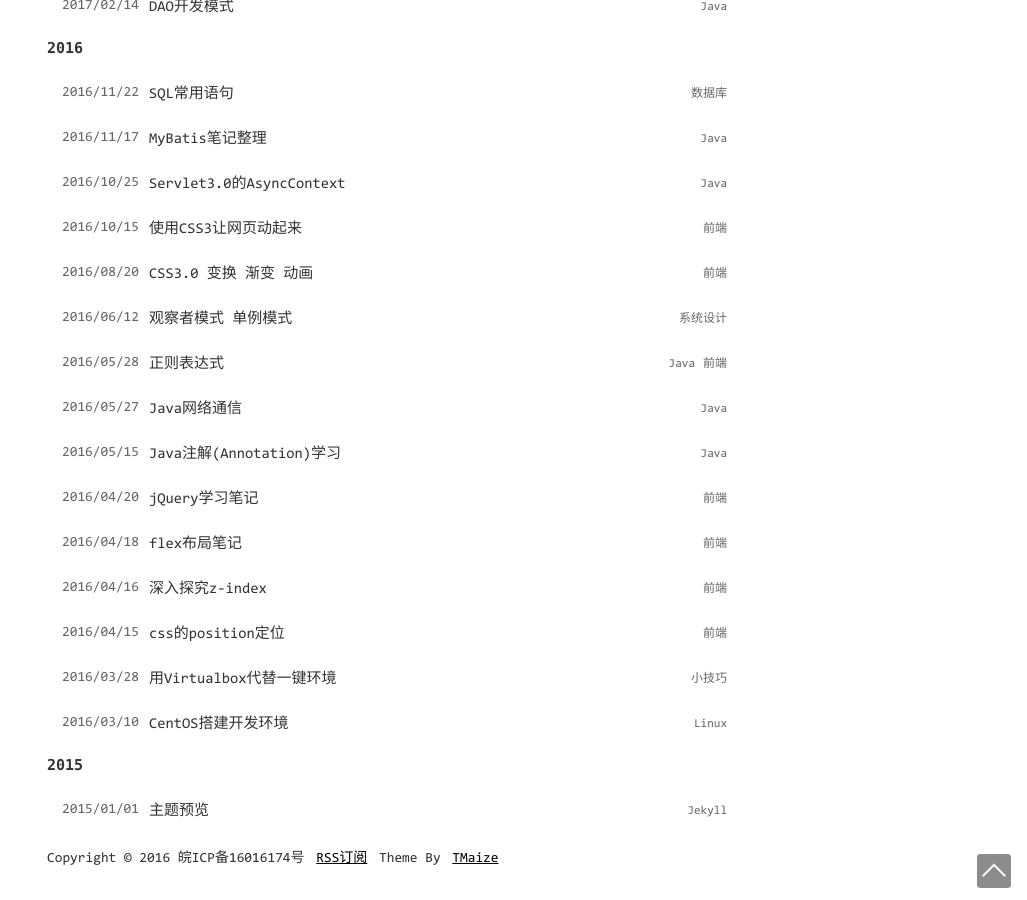
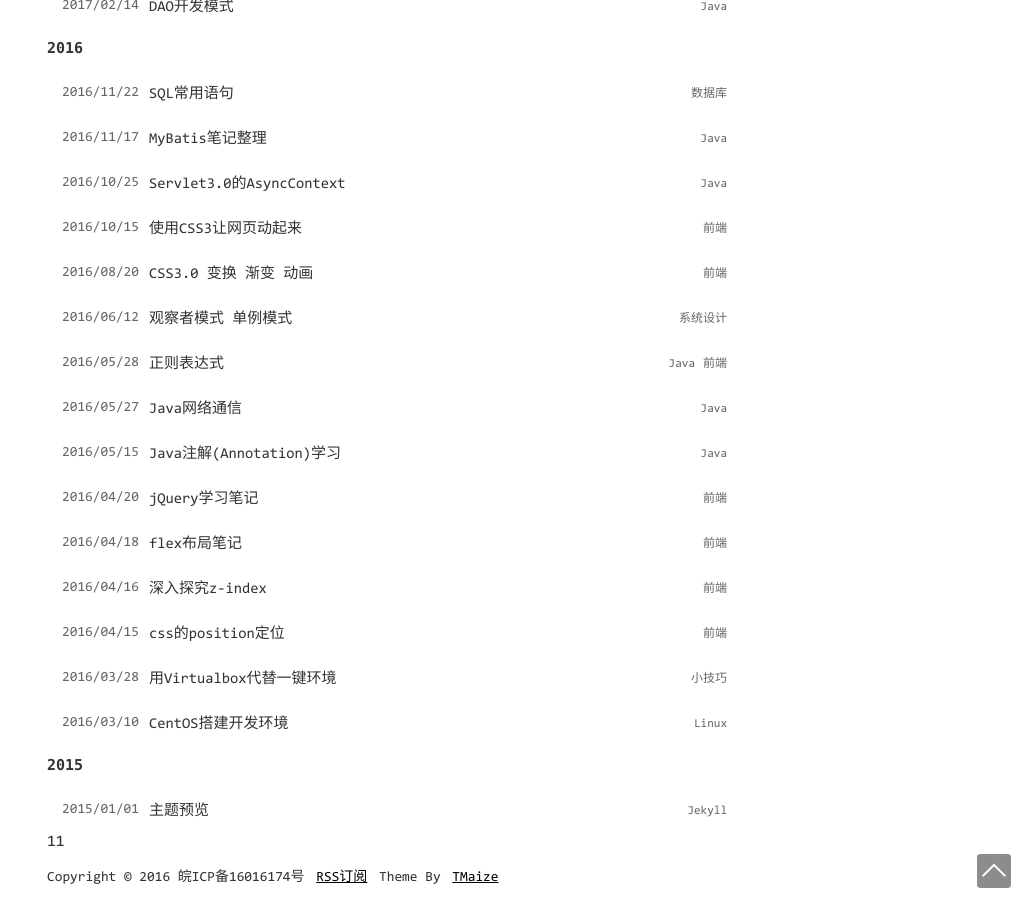
Before and after one commit to yoyofee/yoyofee.github.io, a Jekyll site: the page built from index.html, in a window 1280 px wide and 900 px high, scrolled down 4666 px. Shown: the whole window, without its empty margins (253-1280 px from the left). Built offline with Jekyll 4.4.1, drawn with Linux system fonts in a browser that asks for light colours; comment, search, counter and statistics services are not loaded.

Commit message:
修改文件: index.html

```diff
--- a/index.html
+++ b/index.html
@@ -27,5 +27,5 @@ title: 首页
       </ul>
     </div>
     {%- endif %}
-  {%- endfor %}
+  {%- endfor %}  11
 </div>
```
